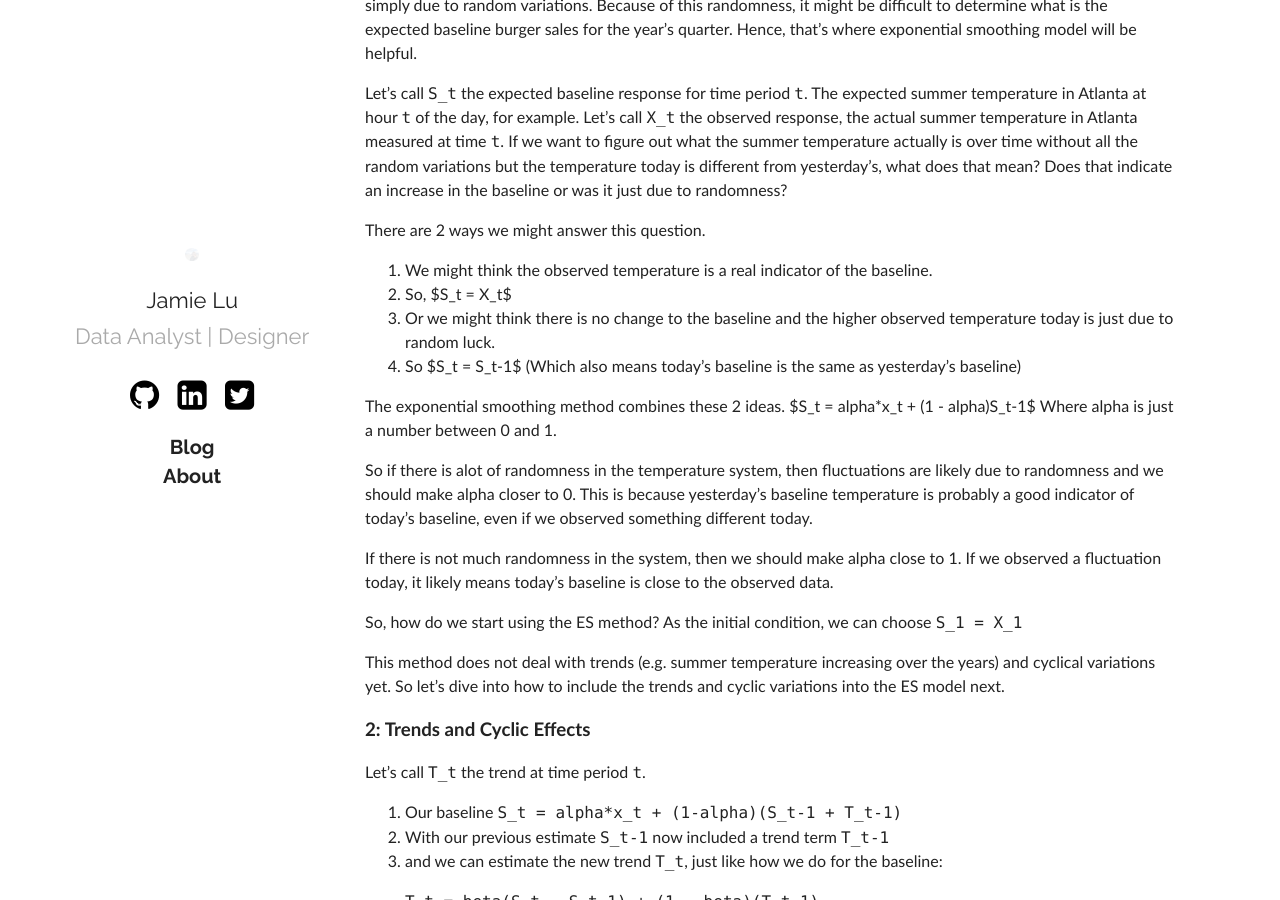
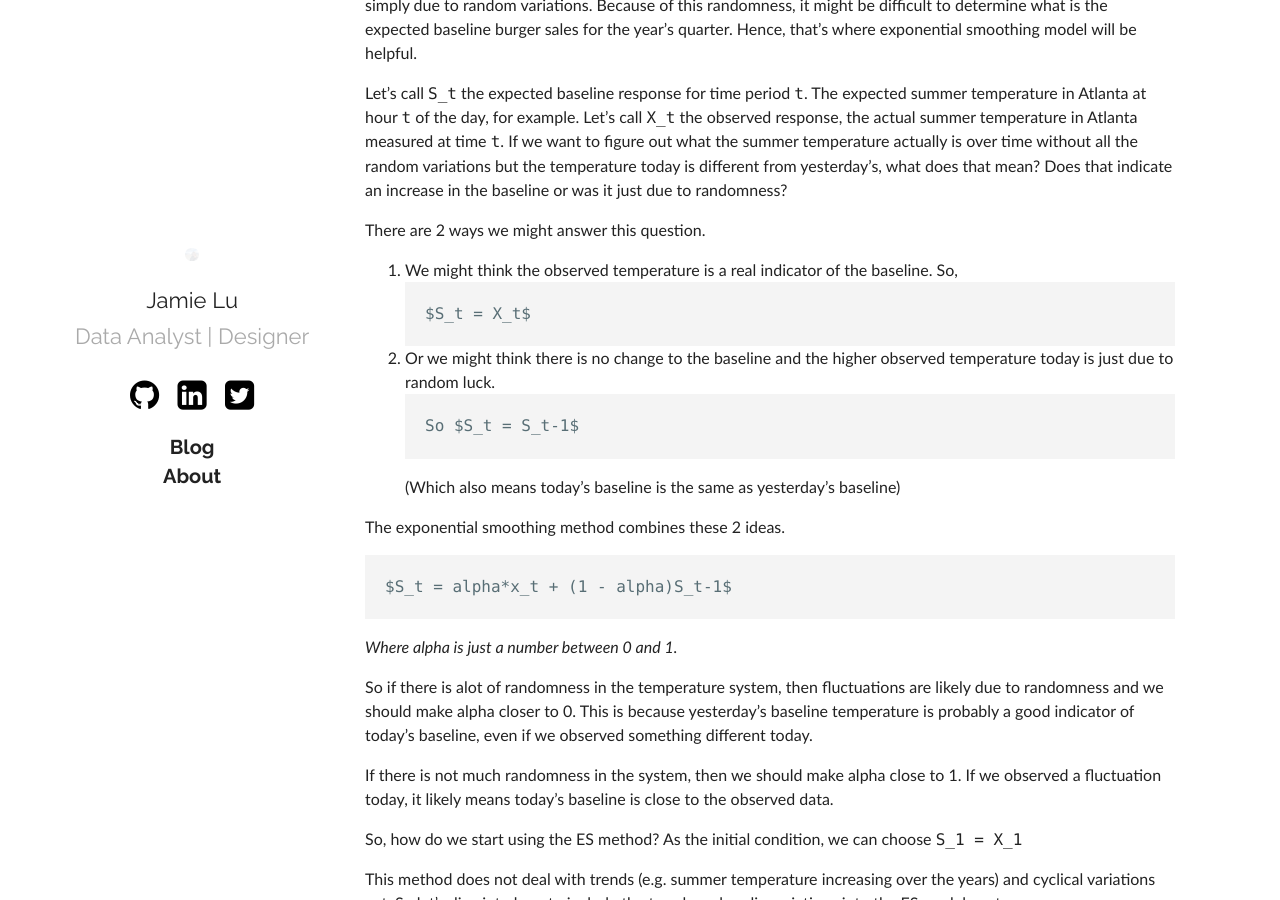
Before and after one commit to jamieqianhui/jamieqianhui.github.io, a Jekyll site: the page built from _posts/2022-03-06-Exponential-Smoothing-in-R.markdown, in a window 1280 px wide and 900 px high, scrolled down 789 px. Built offline with Jekyll 4.4.1, drawn with Linux system fonts in a browser that asks for light colours; some of the changed lines change nothing that is shown.

Commit message:
Update 2022-03-06-Exponential-Smoothing-in-R.markdown

````diff
--- a/_posts/2022-03-06-Exponential-Smoothing-in-R.markdown
+++ b/_posts/2022-03-06-Exponential-Smoothing-in-R.markdown
@@ -22,14 +22,21 @@ The price of a stock every few seconds, daily sales of hamburgers at a fast food
 Let's call `S_t` the expected baseline response for time period `t`. The expected summer temperature in Atlanta at hour `t` of the day, for example. Let's call `X_t` the observed response, the actual summer temperature in Atlanta measured at time `t`. If we want to figure out what the summer temperature actually is over time without all the random variations but the temperature today is different from yesterday's, what does that mean? Does that indicate an increase in the baseline or was it just due to randomness?
 
 There are 2 ways we might answer this question.
-1. We might think the observed temperature is a real indicator of the baseline.
-2. So, $S_t = X_t$
-3. Or we might think there is no change to the baseline and the higher observed temperature today is just due to random luck.
-4. So $S_t = S_t-1$ (Which also means today's baseline is the same as yesterday's baseline)
+1. We might think the observed temperature is a real indicator of the baseline. So,
+```markdown
+$S_t = X_t$
+```
+2. Or we might think there is no change to the baseline and the higher observed temperature today is just due to random luck.
+```markdown
+So $S_t = S_t-1$
+```
+(Which also means today's baseline is the same as yesterday's baseline)
 
 The exponential smoothing method combines these 2 ideas.
+```markdown
 $S_t = alpha*x_t + (1 - alpha)S_t-1$
-Where alpha is just a number between 0 and 1.
+```
+*Where alpha is just a number between 0 and 1.*
 
 So if there is alot of randomness in the temperature system, then fluctuations are likely due to randomness and we should make alpha closer to 0. This is because yesterday's baseline temperature is probably a good indicator of today's baseline, even if we observed something different today.
 
````
